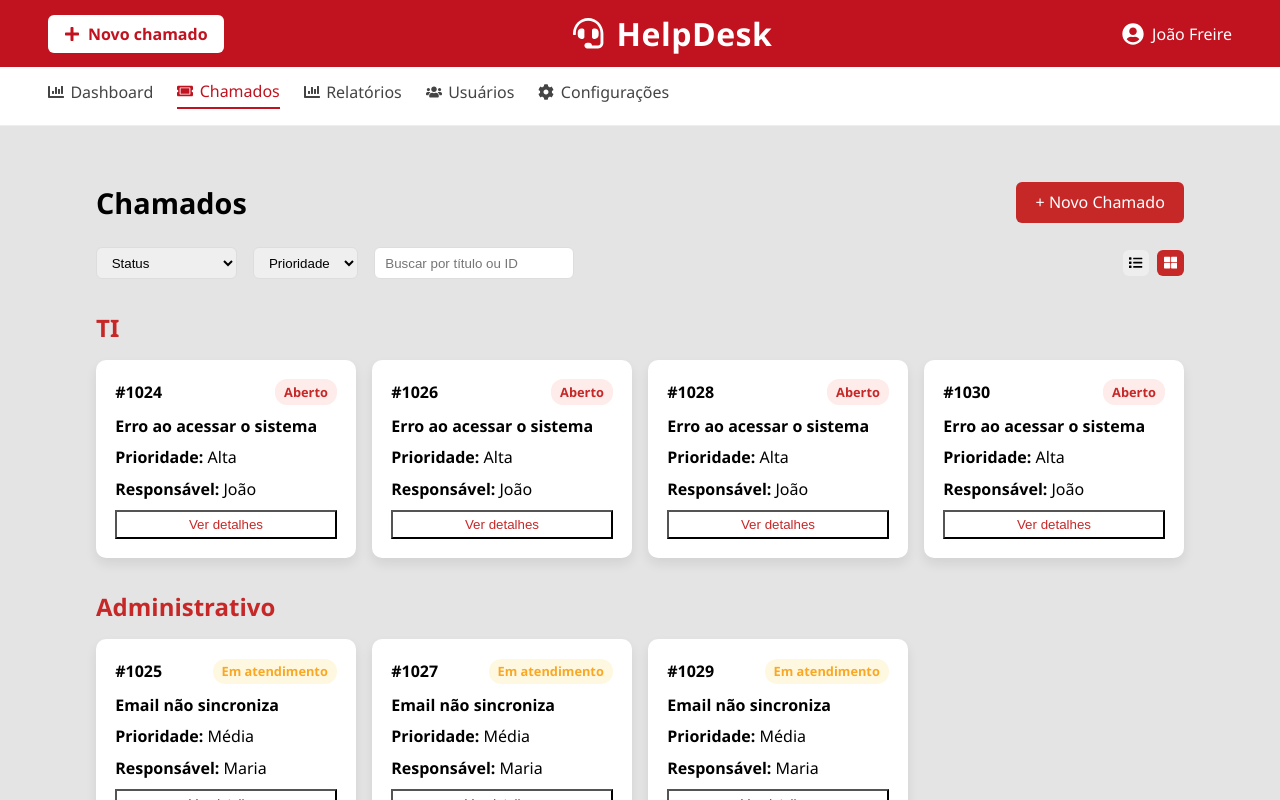
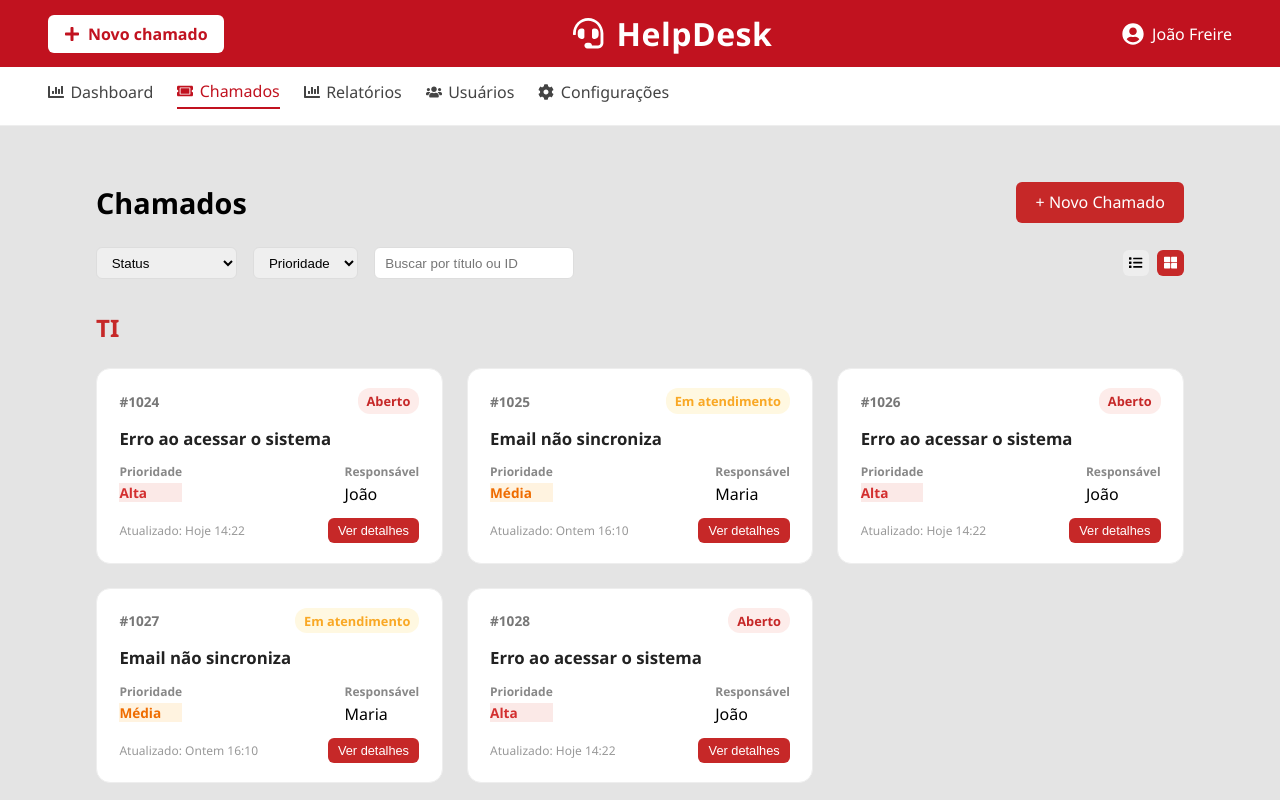
Before and after one commit to diegoflausino45/HelpDesk, a React (Vite) app: page /chamados in a window 1280 px wide. Both pictures are taken after a click on the button 1170 px from the left and 263 px from the top of the page. Shown: the top 800 px of the page. Built offline with nearby package versions, Linux system fonts and the light colour scheme.

Commit message:
commit nova estilização dos cards de chamado

```diff
--- a/src/containers/chamados/chamados.jsx
+++ b/src/containers/chamados/chamados.jsx
@@ -382,35 +382,61 @@ const totalItems = chamadosFiltrados.length
                       <div key={setor} className={styles.setor}>
                           <h2>{setor}</h2>
 
-                          <div className={styles.cards}>
-                              {lista.map((chamado) => (
-                                  <div key={chamado.id} className={styles.card}>
-                                      <header>
-                                          <strong>#{chamado.id}</strong>
-                                          <span
-                                              className={`${styles.badge} ${styles[chamado.status.replace(" ", "").toLowerCase()]}`}
-                                          >
-                                              {chamado.status}
-                                          </span>
-                                      </header>
+                          <div className={styles.cardsGrid}>
+                                {chamadosPaginados.map((chamado) => (
+                                    <div
+                                    key={chamado.id}
+                                    className={styles.card}
+                                    onClick={() => {
+                                        setSelectedChamado(chamado)
+                                        setOpenDetails(true)
+                                    }}
+                                    >
+                                    {/* Header */}
+                                    <div className={styles.cardHeader}>
+                                        <span className={styles.ticketId}>#{chamado.id}</span>
 
-                                      <h3>{chamado.titulo}</h3>
+                                        <span
+                                        className={`${styles.badge} ${styles[chamado.status
+                                            .replace(" ", "")
+                                            .toLowerCase()]}`}
+                                        >
+                                        {chamado.status}
+                                        </span>
+                                    </div>
 
-                                      <p><strong>Prioridade:</strong> {chamado.prioridade}</p>
-                                      <p><strong>Responsável:</strong> {chamado.responsavel}</p>
+                                    {/* Título */}
+                                    <h3 className={styles.cardTitle}>{chamado.titulo}</h3>
 
-                                      <button
-                                          className={styles.viewBtn}
-                                          onClick={() => {
-                                              setSelectedChamado(chamado)
-                                              setOpenDetails(true)
-                                          }}
-                                      >
-                                          Ver detalhes
-                                      </button>
-                                  </div>
-                              ))}
-                          </div>
+                                    {/* Infos */}
+                                    <div className={styles.cardInfo}>
+                                        <div>
+                                        <strong>Prioridade</strong>
+                                        <span
+                                            className={`${styles.priority} ${styles[chamado.prioridade.toLowerCase()]}`}
+                                        >
+                                            {chamado.prioridade}
+                                        </span>
+                                        </div>
+
+                                        <div>
+                                        <strong>Responsável</strong>
+                                        <span>{chamado.responsavel}</span>
+                                        </div>
+                                    </div>
+
+                                    {/* Footer */}
+                                    <div className={styles.cardFooter}>
+                                        <span className={styles.update}>
+                                        Atualizado: {chamado.atualizado}
+                                        </span>
+
+                                        <button className={styles.viewBtn}>Ver detalhes</button>
+                                    </div>
+                                    </div>
+                                ))}
+                                </div>
+
                       </div>
                   ))}
               </section>
--- a/src/containers/chamados/chamados.module.css
+++ b/src/containers/chamados/chamados.module.css
@@ -156,33 +156,104 @@
   color: #c62828;
 }
 
-.cards {
+.cardsGrid {
   display: grid;
-  grid-template-columns: repeat(auto-fill, minmax(260px, 1fr));
-  gap: 1rem;
+  grid-template-columns: repeat(auto-fill, minmax(280px, 1fr));
+  gap: 1.5rem;
+  margin-top: 1.5rem;
 }
 
+
 .card {
-  background: #fff;
-  padding: 1.2rem;
-  border-radius: 10px;
-  box-shadow: 0 6px 12px rgba(0,0,0,0.08);
+  background: #ffffff;
+  border-radius: 14px;
+  padding: 1.2rem 1.4rem;
+  border: 1px solid #eee;
   display: flex;
   flex-direction: column;
-  gap: 0.6rem;
-  transition: transform 0.2s;
+  gap: 0.8rem;
+  cursor: pointer;
+  transition: all 0.25s ease;
 }
 
 .card:hover {
   transform: translateY(-4px);
+  box-shadow: 0 10px 30px rgba(0, 0, 0, 0.08);
 }
 
-.card header {
+
+.cardHeader {
   display: flex;
   justify-content: space-between;
   align-items: center;
 }
 
-.card h3 {
-  font-size: 1rem;
+.ticketId {
+  font-size: 0.85rem;
+  font-weight: 600;
+  color: #777;
 }
+
+
+.cardTitle {
+  font-size: 1.05rem;
+  font-weight: 600;
+  color: #222;
+  line-height: 1.4;
+}
+.cardInfo {
+  display: flex;
+  justify-content: space-between;
+  gap: 1rem;
+}
+
+.cardInfo div {
+  display: flex;
+  flex-direction: column;
+  gap: 0.2rem;
+}
+
+.cardInfo strong {
+  font-size: 0.75rem;
+  color: #888;
+}
+.priority {
+  font-size: 0.85rem;
+  font-weight: 600;
+}
+
+.alta {
+  color: #d32f2f;
+}
+
+.média {
+  color: #ef6c00;
+}
+
+.baixa {
+  color: #1565c0;
+}
+.cardFooter {
+  margin-top: auto;
+  display: flex;
+  justify-content: space-between;
+  align-items: center;
+}
+
+.update {
+  font-size: 0.75rem;
+  color: #999;
+}
+.viewBtn {
+  background: #c62828;
+  color: white;
+  border: none;
+  padding: 0.4em 0.8em;
+  border-radius: 6px;
+  font-size: 0.8rem;
+  cursor: pointer;
+}
+
+.viewBtn:hover {
+  background: #b71c1c;
+}
```
